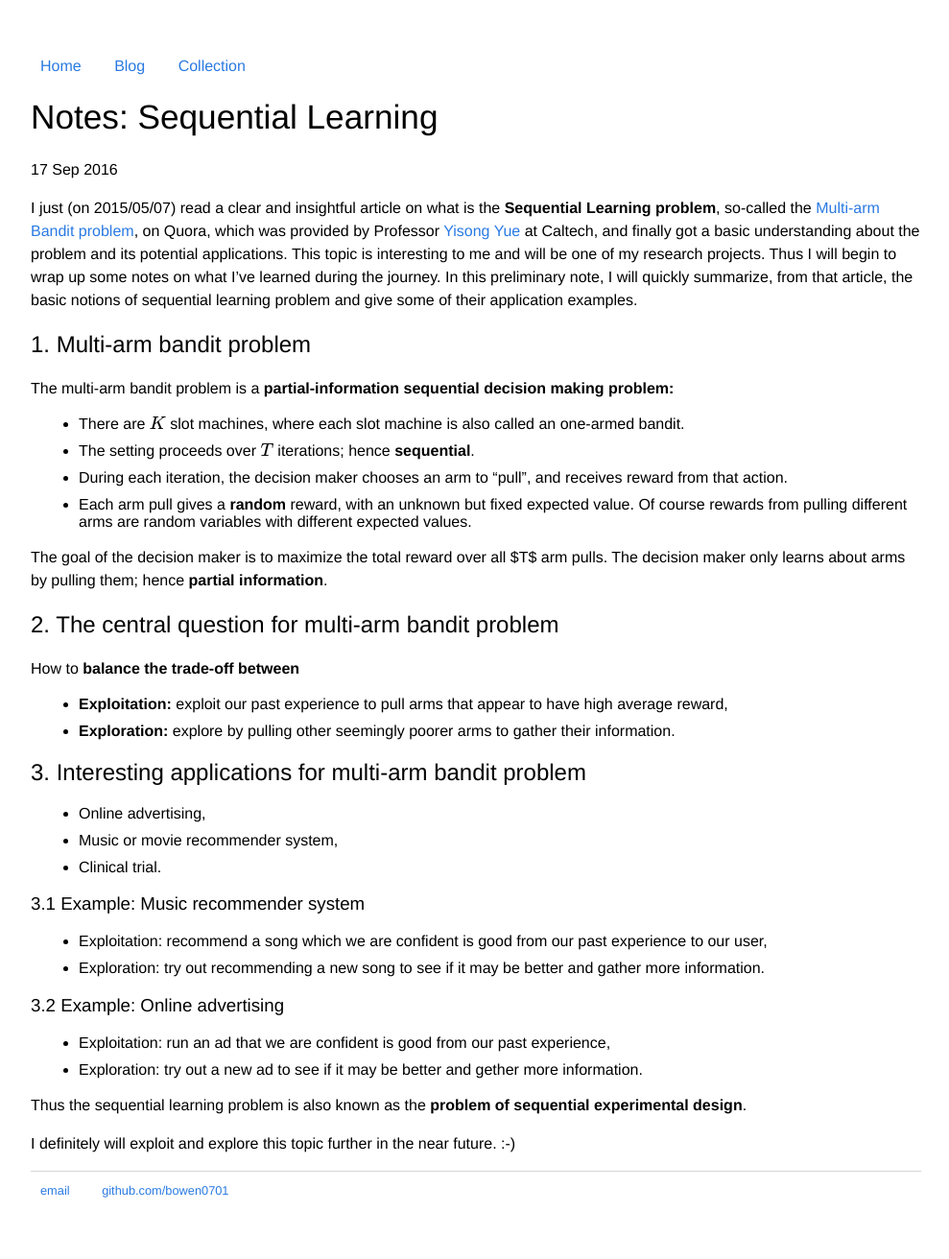
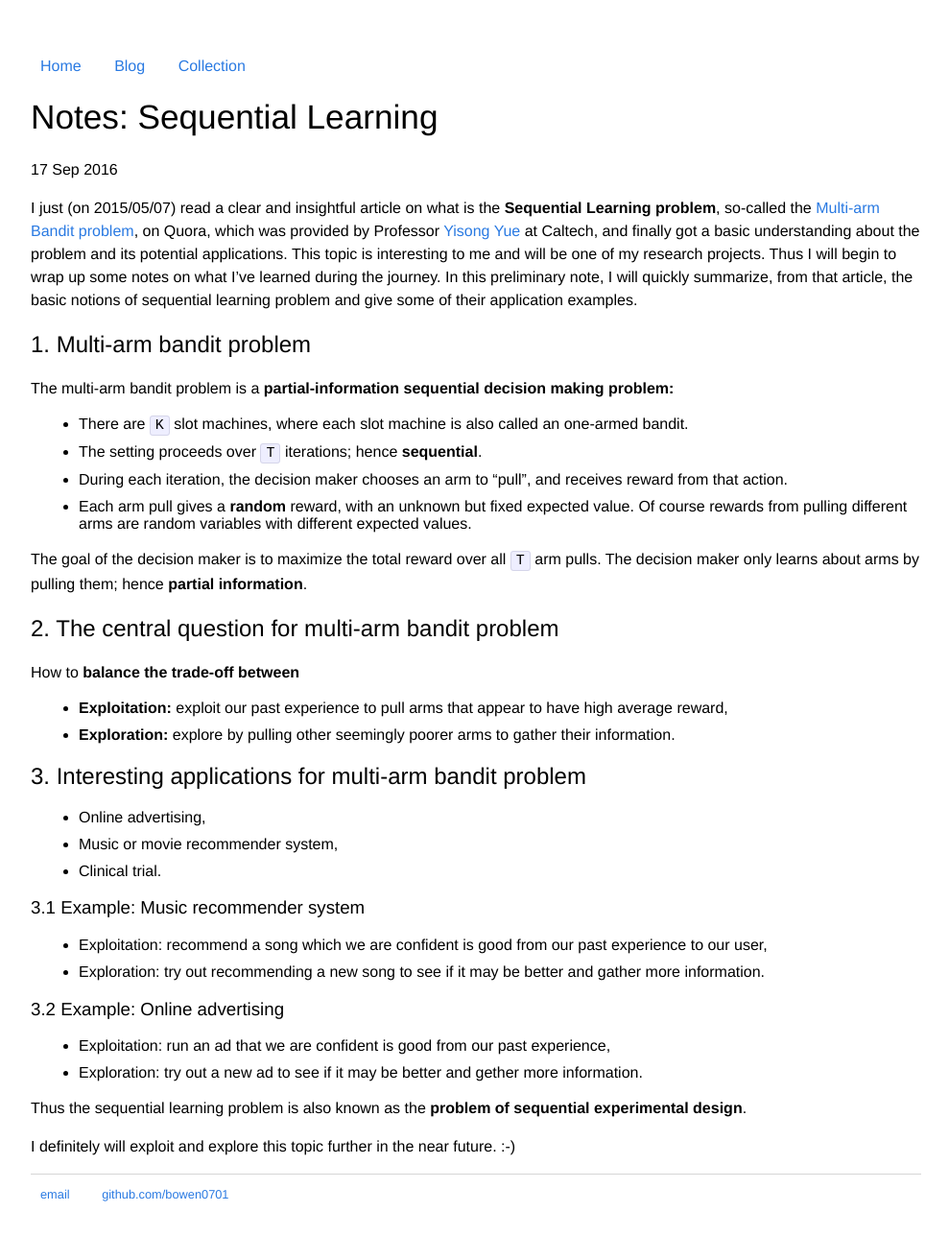
Before and after one commit to bowen0701/bowen0701.github.io, a Jekyll site: the page built from _posts/2016-09-17-sequential-learning.md, in a window 1280 px wide. Shown: the whole page at 96% size, without its empty margins (144-1133 px from the left). Built offline with Jekyll 4.4.1, drawn with Linux system fonts in a browser that asks for light colours; formulas are drawn with MathJax 3.

Commit message:
Revise latex to code

```diff
--- a/_posts/2016-09-17-sequential-learning.md
+++ b/_posts/2016-09-17-sequential-learning.md
@@ -10,12 +10,12 @@ I just (on 2015/05/07) read a clear and insightful article on what is the **Seq
 
 The multi-arm bandit problem is a **partial-information sequential decision making problem:**
 
-- There are $$ K $$ slot machines, where each slot machine is also called an one-armed bandit.
-- The setting proceeds over $$T$$ iterations; hence **sequential**.
+- There are `K` slot machines, where each slot machine is also called an one-armed bandit.
+- The setting proceeds over `T` iterations; hence **sequential**.
 - During each iteration, the decision maker chooses an arm to "pull", and receives reward from that action.
 - Each arm pull gives a **random** reward, with an unknown but fixed expected value. Of course rewards from pulling different arms are random variables with different expected values.
 
-The goal of the decision maker is to maximize the total reward over all $T$ arm pulls. The decision maker only learns about arms by pulling them; hence **partial information**.
+The goal of the decision maker is to maximize the total reward over all `T` arm pulls. The decision maker only learns about arms by pulling them; hence **partial information**.
 
 ## 2. The central question for multi-arm bandit problem
 
```
